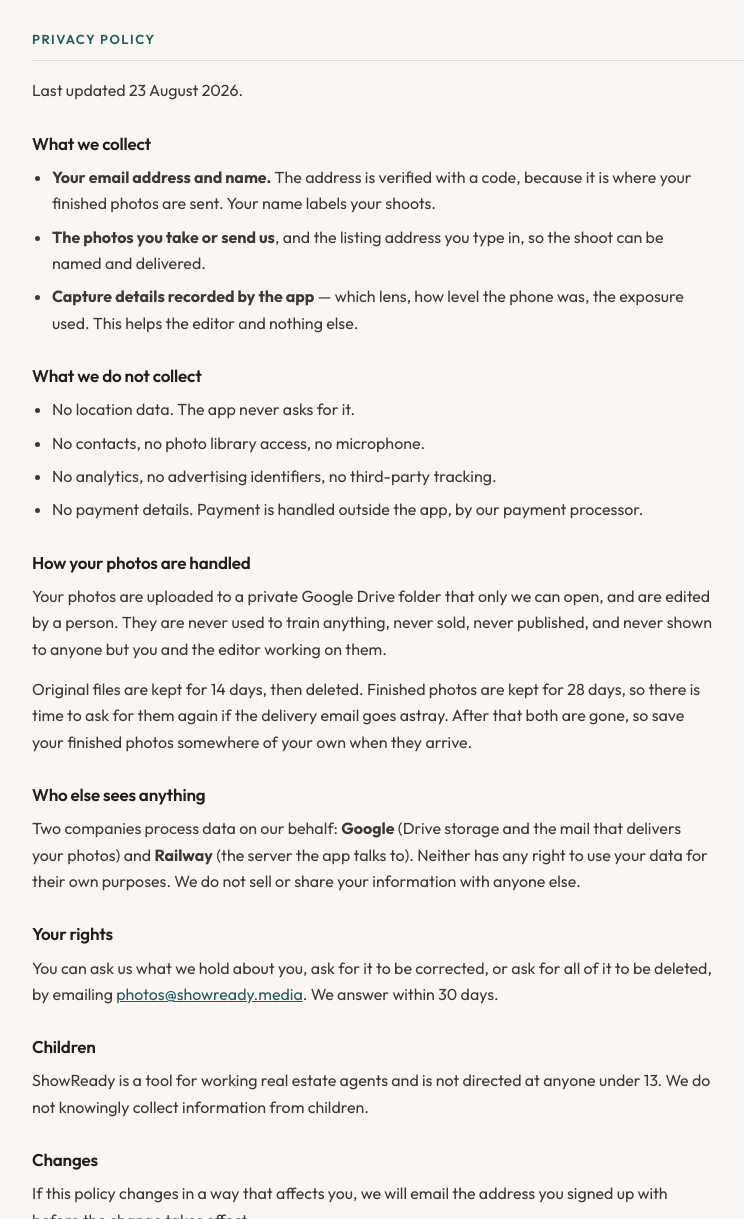
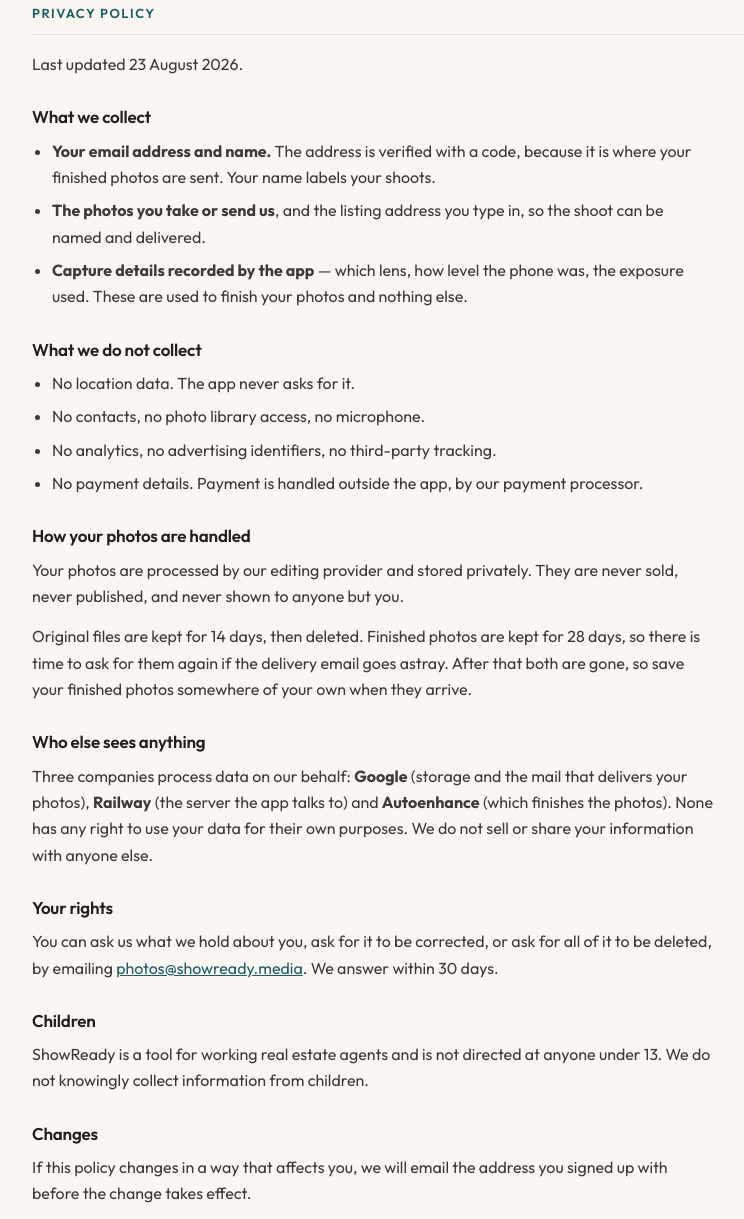
Before and after one commit to wfmedia/showready-site, a plain HTML site: page index.html in a window 1280 px wide. Shown: the part 1216-2435 px from the top of the page, without its empty margins (248-992 px from the left). Drawn offline with Linux system fonts and the light colour scheme.

Commit message:
Remove delivery promises and human-editing claims

```diff
--- a/index.html
+++ b/index.html
@@ -80,7 +80,7 @@
     <span class="name"><b>Show</b>Ready</span>
   </div>
   <h1>Support &amp; Privacy</h1>
-  <p class="lede">ShowReady is listing photography for real estate agents, from William &amp; Fields Media. You shoot the house on your phone; a human editor finishes the photos and emails them back.</p>
+  <p class="lede">ShowReady is listing photography for real estate agents, from William &amp; Fields Media. You shoot the house on your phone; we finish the photos and email them back.</p>
 </header>
 
 <h2>Support</h2>
@@ -93,7 +93,7 @@
 
 <h3>Common questions</h3>
 
-<p><strong>Where are my photos?</strong> Shoots uploaded before 10:00&nbsp;PM Eastern are emailed back by 9:00&nbsp;AM the next morning. Later than that and a busy night may need an extra day. If they haven't arrived, check your spam folder first — that is where they usually are.</p>
+<p><strong>Where are my photos?</strong> They are emailed to the address you verified as soon as they are finished. If they have not turned up, check your spam or junk folder first — that is where they usually are.</p>
 
 <p><strong>My upload stopped.</strong> Nothing is lost. Open the listing and tap Upload again; it continues from where it stopped rather than starting over, even if the app was closed in between.</p>
 
@@ -116,7 +116,7 @@
 <ul>
   <li><strong>Your email address and name.</strong> The address is verified with a code, because it is where your finished photos are sent. Your name labels your shoots.</li>
   <li><strong>The photos you take or send us</strong>, and the listing address you type in, so the shoot can be named and delivered.</li>
-  <li><strong>Capture details recorded by the app</strong> — which lens, how level the phone was, the exposure used. This helps the editor and nothing else.</li>
+  <li><strong>Capture details recorded by the app</strong> — which lens, how level the phone was, the exposure used. These are used to finish your photos and nothing else.</li>
 </ul>
 
 <h3>What we do not collect</h3>
@@ -128,11 +128,11 @@
 </ul>
 
 <h3>How your photos are handled</h3>
-<p>Your photos are uploaded to a private Google Drive folder that only we can open, and are edited by a person. They are never used to train anything, never sold, never published, and never shown to anyone but you and the editor working on them.</p>
+<p>Your photos are processed by our editing provider and stored privately. They are never sold, never published, and never shown to anyone but you.</p>
 <p>Original files are kept for 14 days, then deleted. Finished photos are kept for 28 days, so there is time to ask for them again if the delivery email goes astray. After that both are gone, so save your finished photos somewhere of your own when they arrive.</p>
 
 <h3>Who else sees anything</h3>
-<p>Two companies process data on our behalf: <strong>Google</strong> (Drive storage and the mail that delivers your photos) and <strong>Railway</strong> (the server the app talks to). Neither has any right to use your data for their own purposes. We do not sell or share your information with anyone else.</p>
+<p>Three companies process data on our behalf: <strong>Google</strong> (storage and the mail that delivers your photos), <strong>Railway</strong> (the server the app talks to) and <strong>Autoenhance</strong> (which finishes the photos). None has any right to use your data for their own purposes. We do not sell or share your information with anyone else.</p>
 
 <h3>Your rights</h3>
 <p>You can ask us what we hold about you, ask for it to be corrected, or ask for all of it to be deleted, by emailing <a href="mailto:photos@showready.media">photos@showready.media</a>. We answer within 30 days.</p>
```
